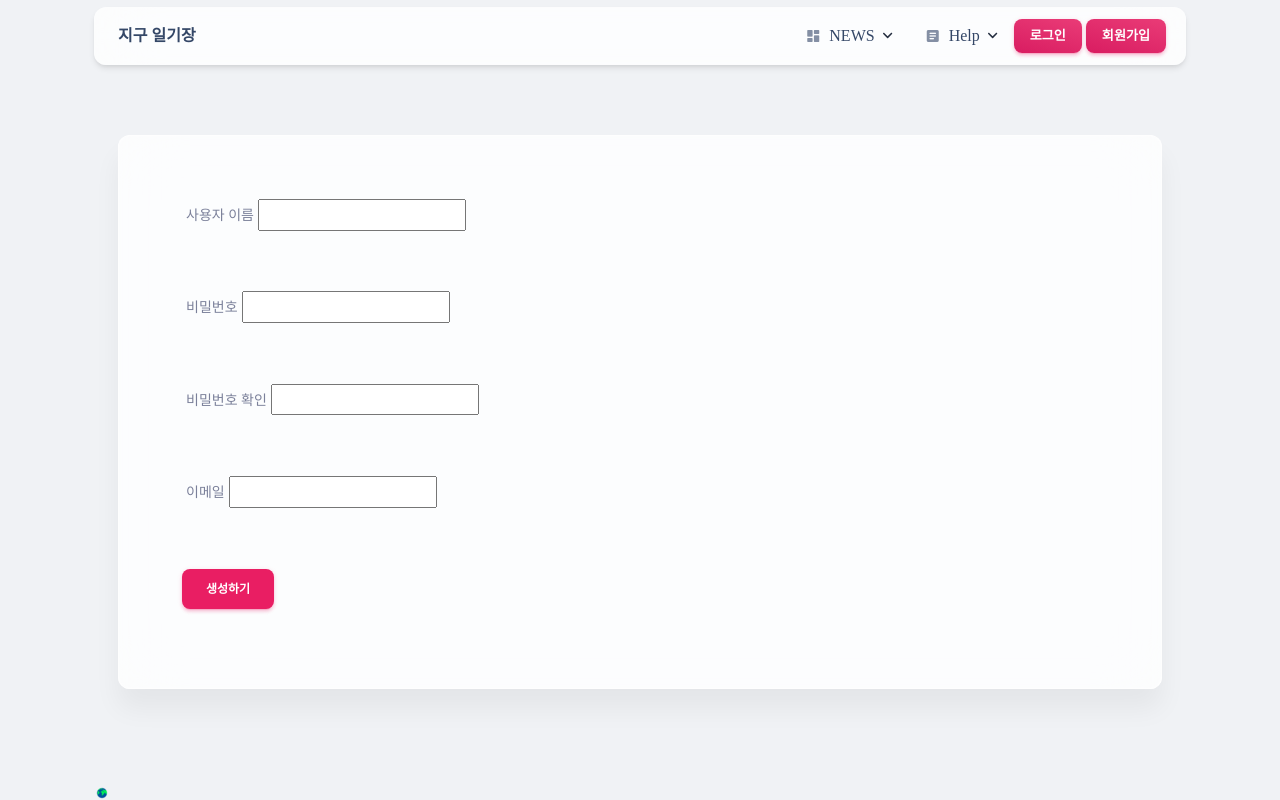
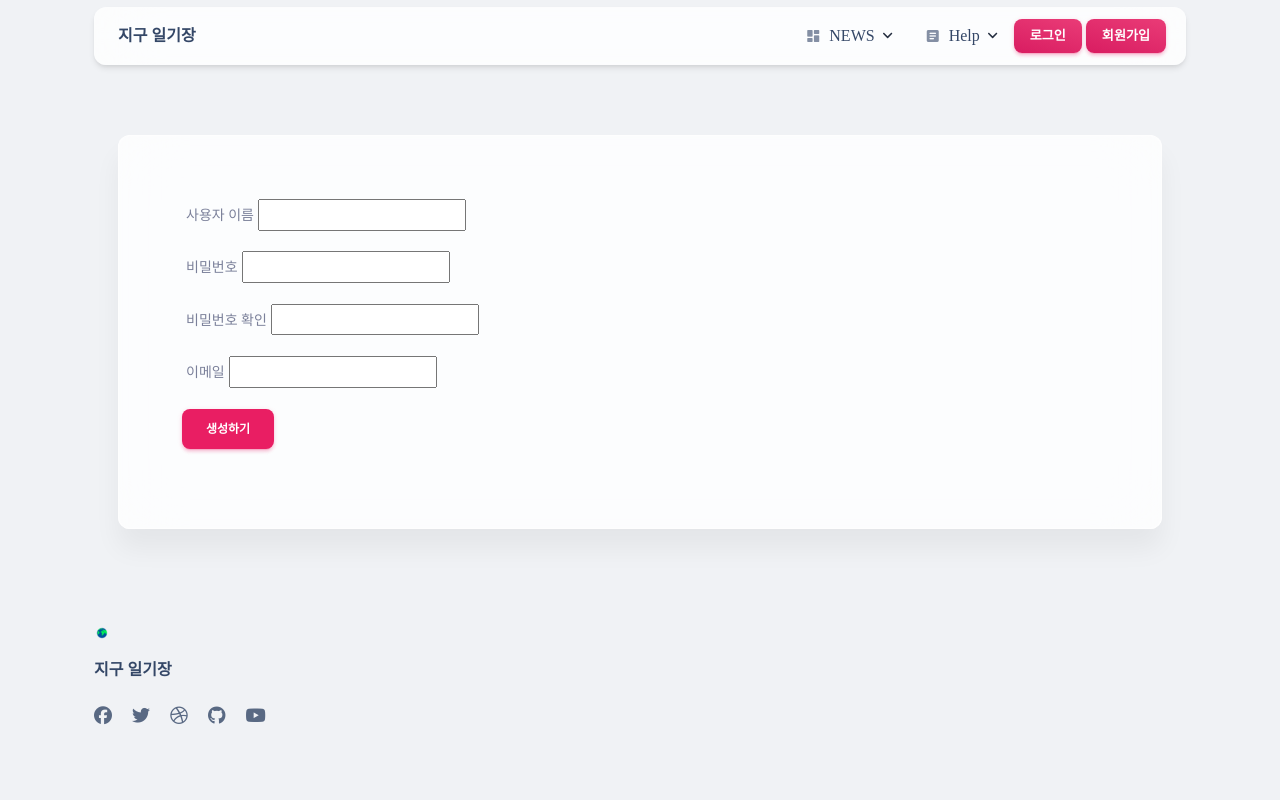
Before and after one commit to aground5/sogaeding, a Django app: template templates/common/signup.html in a window 1280 px wide. Shown: the part 17-817 px from the top of the page. After the commit the page ends 741 px from the top, so only its background shows below. Run offline with Django 4.2, Linux system fonts and the light colour scheme; the template is opened without the code that fills it, so the values that code supplies are empty; some libraries are stand-ins or nearby versions; some web fonts are replaced.

Commit message:
정유현 잠와

```diff
--- a/templates/common/login.html
+++ b/templates/common/login.html
@@ -14,14 +14,12 @@
                             {% include "form_errors.html" %}
         <div class="mb-3">
             <label for="username">사용자ID</label>
-            <input class="login-form-field">
-                        <input type="text" class="form-control" name="username" id="username"
+            <input type="text" class="login-form-field" name="username" id="username"
                         value="{{ form.username.value|default_if_none:'' }}">
         </div>
         <div class="mb-3">
             <label for="password">비밀번호</label>
-            <input class="login-form-field">
-            <input type="password" class="form-control" name="password" id="password"
+            <input type="password"  name="password" id="password" class="login-form-field"
                    value="{{ form.password.value|default_if_none:'' }}">
         </div>
         <button type="submit" class="btn btn-primary">로그인</button>
--- a/templates/common/signup.html
+++ b/templates/common/signup.html
@@ -14,26 +14,22 @@
         {% include "form_errors.html" %}
         <div class="mb-3">
             <label for="username">사용자 이름</label>
-            <input class="login-form-field">
-            <input type="text" class="form-control" name="username" id="username"
+            <input type="text" class="login-form-field" name="username" id="username"
                    value="{{ form.username.value|default_if_none:'' }}">
         </div>
         <div class="mb-3">
             <label for="password1">비밀번호</label>
-            <input class="login-form-field">
-            <input type="password" class="form-control" name="password1" id="password1"
+            <input type="password" class="login-form-field" name="password1" id="password1"
                    value="{{ form.password1.value|default_if_none:'' }}">
         </div>
         <div class="mb-3">
             <label for="password2">비밀번호 확인</label>
-            <input class="login-form-field">
-            <input type="password" class="form-control" name="password2" id="password2"
+            <input type="password" class="login-form-field" name="password2" id="password2"
                    value="{{ form.password2.value|default_if_none:'' }}">
         </div>
         <div class="mb-3">
             <label for="email">이메일</label>
-            <input class="login-form-field">
-            <input type="text" class="form-control" name="email" id="email"
+            <input type="text" class="login-form-field" name="email" id="email"
                    value="{{ form.email.value|default_if_none:'' }}">
         </div>
         <button type="submit" class="btn btn-primary">생성하기</button>
```
